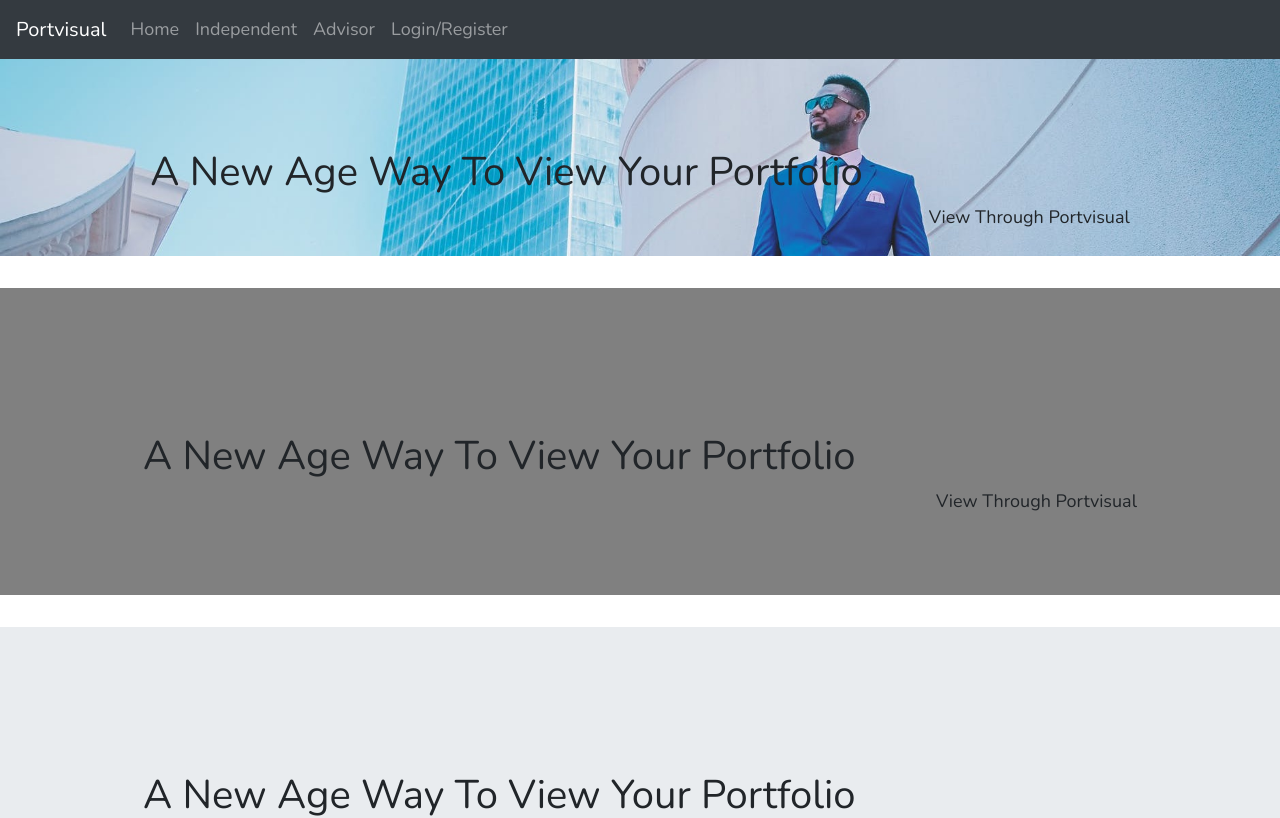
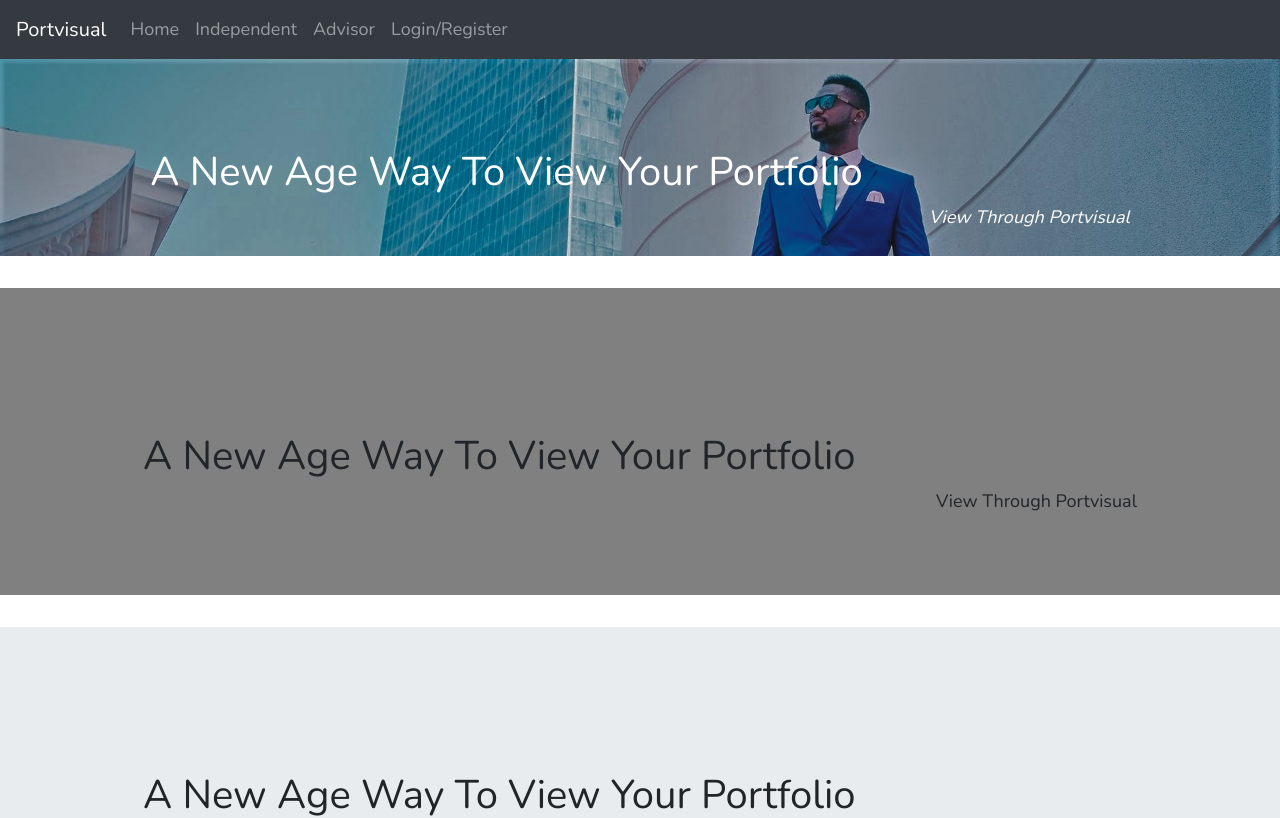
Before and after one commit to rwfrankenfield1s/Portvisual, an Angular app: page / in a window 1280 px wide. Shown: the top 818 px of the page. Built offline with nearby package versions, Linux system fonts and the light colour scheme.

Commit message:
banner and text format

```diff
--- a/src/app/home/home.component.html
+++ b/src/app/home/home.component.html
@@ -1,15 +1,15 @@
  <div>
  <div class="j1 jumbotron jumbotron-fluid" style="background: url(./assets/img/banner.jpeg); background-size:cover;background-position: top; ">
     <div class="container">
-      <h1 class="text-left display-5">A New Age Way To View Your Portfolio</h1>
-      <p class="text-right display-6">View Through Portvisual</p>
+      <h1 class="text-left display-5" style="color: white;">A New Age Way To View Your Portfolio</h1>
+      <p class="text-right display-6" style="color: white;"><i>View Through Portvisual</i></p>
     </div>
   </div>
 
   <div class="jumbotron jumbotron-fluid" style=" background:grey;">
     <div class="container">
       <h1 class="text-left">A New Age Way To View Your Portfolio</h1>
-      <p class="text-right">View Through Portvisual</p>
+      <p class="text-right ">View Through Portvisual</p>
     </div>
   </div>
 
--- a/src/app/home/home.component.scss
+++ b/src/app/home/home.component.scss
@@ -1,3 +1,2 @@
 .j1{padding: .5em;
-
 }
```
Also changed, not shown: src/assets/img/banner.jpeg.
